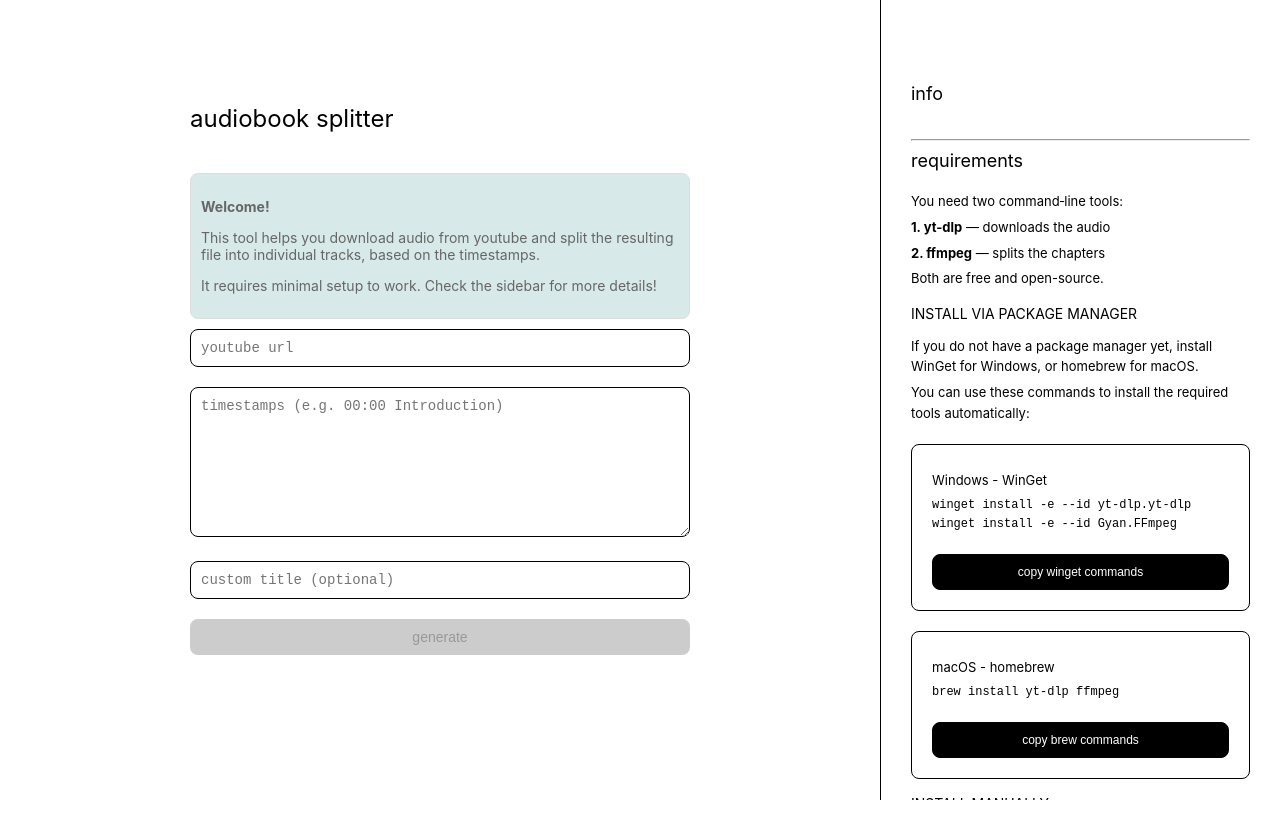
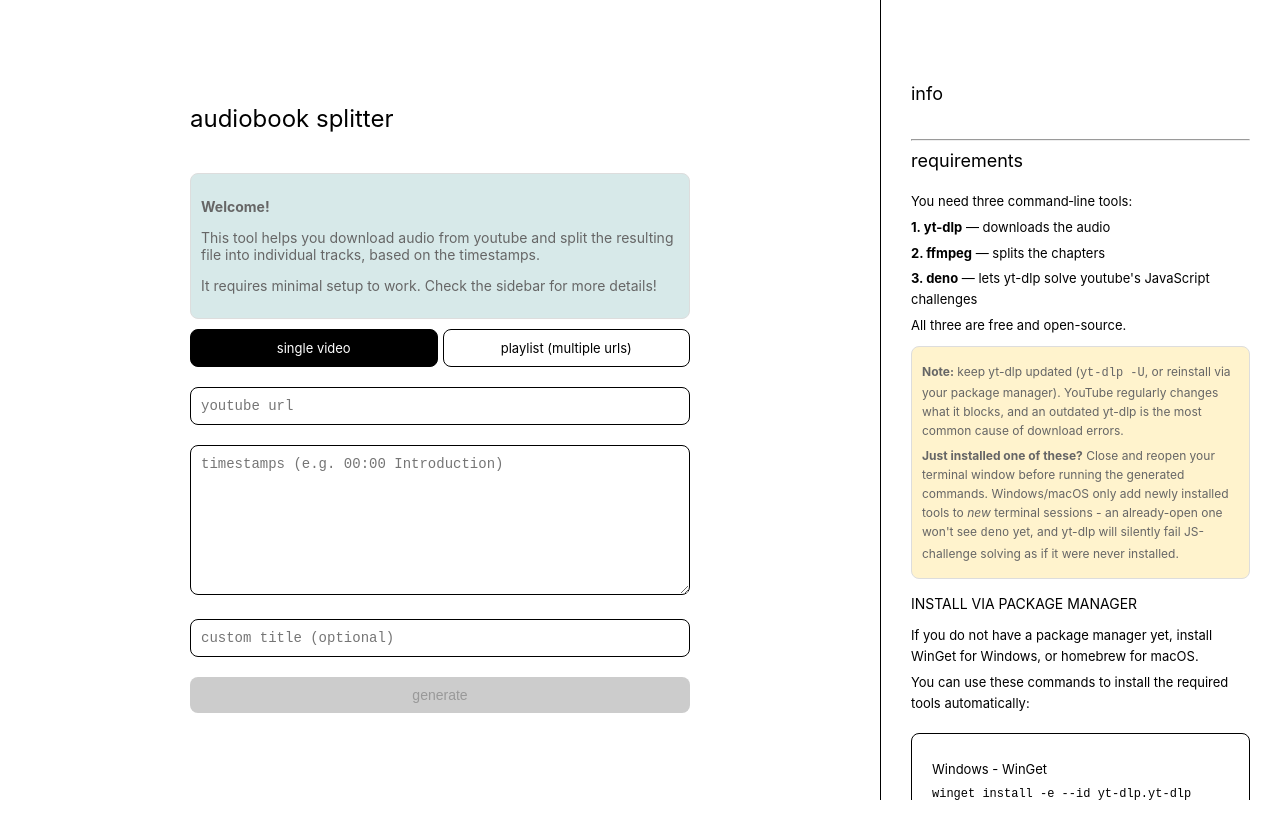
Before and after one commit to szekelyzol/audiobook-splitter, a Next.js app: page / in a window 1280 px wide. Both pictures are taken after a click on the heading "requirements". Shown: the top 838 px of the page. Built offline with nearby package versions, Linux system fonts and the light colour scheme.

Commit message:
Add support for multi-line input

```diff
--- a/components/Sidebar.tsx
+++ b/components/Sidebar.tsx
@@ -48,10 +48,15 @@ export const Sidebar = memo<SidebarProps>(({ openSection, onToggleSection }) =>
             <h2>requirements</h2>
           </summary>
           <div className={styles.sidebarSection}>
-            <p>You need two command‑line tools:</p>
+            <p>You need three command‑line tools:</p>
             <p><strong>1. yt-dlp</strong> — downloads the audio</p>
             <p><strong>2. ffmpeg</strong> — splits the chapters</p>
-            <p>Both are free and open-source.</p>
+            <p><strong>3. deno</strong> — lets yt-dlp solve youtube&apos;s JavaScript challenges</p>
+            <p>All three are free and open-source.</p>
+            <div className={styles.disclaimer}>
+              <p><strong>Note:</strong> keep yt-dlp updated (<code>yt-dlp -U</code>, or reinstall via your package manager). YouTube regularly changes what it blocks, and an outdated yt-dlp is the most common cause of download errors.</p>
+              <p><strong>Just installed one of these?</strong> Close and reopen your terminal window before running the generated commands. Windows/macOS only add newly installed tools to <em>new</em> terminal sessions - an already-open one won&apos;t see <code>deno</code> yet, and yt-dlp will silently fail JS-challenge solving as if it were never installed.</p>
+            </div>
 
             <h3>Install via package manager</h3>
             <p>If you do not have a package manager yet, install WinGet for Windows, or homebrew for macOS.</p>
@@ -83,6 +88,9 @@ export const Sidebar = memo<SidebarProps>(({ openSection, onToggleSection }) =>
             </a>
             <a href="https://ffmpeg.org/download.html" target="_blank" rel="noopener noreferrer">
               → ffmpeg downloads
+            </a>
+            <a href="https://github.com/denoland/deno/releases" target="_blank" rel="noopener noreferrer">
+              → deno downloads
             </a>
             <div className={styles.disclaimer}>
               <p>finding the right ffmpeg package can be a bit tricky. for windows, download the latest release build directly from here: <a href="https://www.gyan.dev/ffmpeg/builds/#release-builds" target="_blank" rel="noopener noreferrer"><strong>ffmpeg-release-essentials.zip</strong></a></p>
@@ -122,6 +130,11 @@ export const Sidebar = memo<SidebarProps>(({ openSection, onToggleSection }) =>
               <p><strong>Audio splitting only (no URL):</strong></p>
               <p>• Only generates commands for splitting. Use this if you want to split an audio file you already downloaded.</p>
               <p>• Creates a folder like <code>output_&lt;date-timestamp&gt;</code>, and tracks like <code>01_Chapter1.mp3</code></p>
+              <br />
+              <p><strong>Playlist mode (multiple urls, no chapters):</strong></p>
+              <p>• Switch to the <em>playlist</em> tab and paste one youtube url per line.</p>
+              <p>• Downloads each video as its own mp3, numbered in the order the urls were entered, into a folder like <code>playlist_&lt;date-timestamp&gt;</code>: <code>01 - Video Title.mp3</code>, <code>02 - Video Title.mp3</code>, etc.</p>
+              <p>• This mode does not split chapters — it just downloads a list of videos as a numbered mp3 playlist.</p>
             </div>
 
             <h3>timestamp examples</h3>
@@ -182,6 +195,14 @@ export const Sidebar = memo<SidebarProps>(({ openSection, onToggleSection }) =>
 
             <br />
 
+            <p><strong>&quot;HTTP Error 403: Forbidden&quot; or &quot;No supported JavaScript runtime&quot;:</strong></p>
+            <div className={styles.disclaimer}>
+              <p>Youtube periodically blocks whichever internal client yt-dlp defaults to. The generated commands add <code>--extractor-args &quot;youtube:player_client=mweb&quot;</code> to work around the current block, but this can stop working again as youtube changes its blocking rules.</p>
+              <p>If downloads start failing again: 1) make sure <code>deno</code> is installed, 2) update yt-dlp (<code>yt-dlp -U</code>), 3) if it still fails, try swapping <code>mweb</code> in the command for another client such as <code>tv_simply</code>, <code>ios</code>, or <code>web</code>.</p>
+            </div>
+
+            <br />
+
             <p>The tool cleans up your input to help you avoid some common issues:</p>
             <p>• missing chapter names or titles will automatically create <em>Untitled</em> files</p>
             <p>• leading numbers and patterns like &quot;1. &quot;, &quot;2: &quot;, &quot;3 - &quot; are removed </p>
--- /dev/null
+++ b/components/UrlListInput.tsx
@@ -0,0 +1,22 @@
+import { memo } from 'react';
+import styles from '../styles/Home.module.css';
+
+interface UrlListInputProps {
+  value: string;
+  onChange: (value: string) => void;
+}
+
+export const UrlListInput = memo<UrlListInputProps>(({ value, onChange }) => {
+  return (
+    <textarea
+      value={value}
+      onChange={(e) => onChange(e.target.value)}
+      placeholder={'youtube urls, one per line\nhttps://youtube.com/watch?v=...\nhttps://youtube.com/watch?v=...'}
+      rows={8}
+      className={styles.textareaBase}
+      aria-label="YouTube URL list"
+    />
+  );
+});
+
+UrlListInput.displayName = 'UrlListInput';
--- a/constants/commands.ts
+++ b/constants/commands.ts
@@ -1,4 +1,9 @@
 export const PACKAGE_MANAGERS = {
-  WIN_WINGET: 'winget install -e --id yt-dlp.yt-dlp\nwinget install -e --id Gyan.FFmpeg',
-  MAC_BREW: 'brew install yt-dlp ffmpeg'
+  WIN_WINGET: 'winget install -e --id yt-dlp.yt-dlp\nwinget install -e --id Gyan.FFmpeg\nwinget install -e --id DenoLand.Deno',
+  MAC_BREW: 'brew install yt-dlp ffmpeg deno'
 } as const;
+
+// YouTube currently blocks yt-dlp's default player client (android_vr) with HTTP 403.
+// mweb works without requiring a PO token. This rotates over time as YouTube changes
+// what it blocks - see https://github.com/yt-dlp/yt-dlp/wiki/PO-Token-Guide for updates.
+export const YT_DLP_CLIENT_ARGS = '--extractor-args "youtube:player_client=mweb"';
--- /dev/null
+++ b/hooks/useBatchCommandGenerator.ts
@@ -0,0 +1,23 @@
+import { useCallback } from 'react';
+import { YT_DLP_CLIENT_ARGS } from '../constants/commands';
+
+export function useBatchCommandGenerator() {
+  const generateBatchCommands = useCallback((urls: string[]): string[] => {
+    if (urls.length === 0) return [];
+
+    const timestamp = new Date().toISOString().replace(/[-:]/g, '').split('.')[0];
+    const folder = `playlist_${timestamp}`;
+    const urlArgs = urls.map(url => `"${url}"`).join(' ');
+
+    return [
+      `# Download ${urls.length} video(s) as a numbered mp3 playlist`,
+      '# Step 1: Make output folder',
+      `mkdir "${folder}"`,
+      '',
+      '# Step 2: Download each URL, numbered in the order they were entered',
+      `yt-dlp -x --audio-format mp3 ${YT_DLP_CLIENT_ARGS} -o "${folder}/%(autonumber)02d - %(title).100s.%(ext)s" --autonumber-start 1 ${urlArgs}`,
+    ];
+  }, []);
+
+  return { generateBatchCommands };
+}
--- a/hooks/useCommandGenerator.ts
+++ b/hooks/useCommandGenerator.ts
@@ -1,5 +1,6 @@
 import { useCallback } from 'react';
 import { sanitizeFilename } from '../utils/filename';
+import { YT_DLP_CLIENT_ARGS } from '../constants/commands';
 import type { Chapter } from '../types/chapter';
 
 export function useCommandGenerator() {
@@ -41,10 +42,10 @@ export function useCommandGenerator() {
     if (url && chapters.length === 0) {
       commands.push('# Download full audio as single file');
       if (useCustomTitle) {
-        commands.push(`yt-dlp -x --audio-format mp3 -o "${sanitizedTitle}.%(ext)s" "${url}"`);
+        commands.push(`yt-dlp -x --audio-format mp3 ${YT_DLP_CLIENT_ARGS} -o "${sanitizedTitle}.%(ext)s" "${url}"`);
       } else {
         // keep original title (truncated to 100 chars) for convenience
-        commands.push(`yt-dlp -x --audio-format mp3 -o "%(title).100s.%(ext)s" "${url}"`);
+        commands.push(`yt-dlp -x --audio-format mp3 ${YT_DLP_CLIENT_ARGS} -o "%(title).100s.%(ext)s" "${url}"`);
       }
       return commands;
     }
@@ -54,7 +55,7 @@ export function useCommandGenerator() {
     commands.push('# Step 1: Download audio from source');
 
     if (useCustomTitle) {
-      commands.push(`yt-dlp -x --audio-format mp3 -o "${sanitizedTitle}.%(ext)s" "${url}"`);
+      commands.push(`yt-dlp -x --audio-format mp3 ${YT_DLP_CLIENT_ARGS} -o "${sanitizedTitle}.%(ext)s" "${url}"`);
       commands.push('');
       commands.push('# Step 2: Make output folder');
       const folder = `${sanitizedTitle}_${timestamp}`;
@@ -72,7 +73,7 @@ export function useCommandGenerator() {
         commands.push(cmd);
       });
     } else {
-      commands.push(`yt-dlp -x --audio-format mp3 -o "full_audio.%(ext)s" "${url}"`);
+      commands.push(`yt-dlp -x --audio-format mp3 ${YT_DLP_CLIENT_ARGS} -o "full_audio.%(ext)s" "${url}"`);
       commands.push('');
       commands.push('# Step 2: Make output folder');
       const folder = `output_${timestamp}`;
--- /dev/null
+++ b/hooks/useUrlListParser.ts
@@ -0,0 +1,32 @@
+import { useCallback } from 'react';
+import { isValidYouTubeUrl, normalizeYouTubeUrl } from '../utils/youtube';
+
+export interface ParsedUrlList {
+  validUrls: string[];
+  invalidLines: string[];
+}
+
+// Strips leading list markers users often paste along with a list of links,
+// e.g. "- ", "* ", "• ", "1. ", "2) " — so a bare marker line (no URL after it) becomes empty and is dropped.
+const LIST_MARKER_RE = /^[\s]*(?:[-*•‣▪·>]+|\d+[.):])\s*/;
+const stripListMarker = (line: string): string => line.replace(LIST_MARKER_RE, '').trim();
+
+export function useUrlListParser() {
+  const parseUrlList = useCallback((input: string): ParsedUrlList => {
+    const lines = input.split('\n').map(line => stripListMarker(line)).filter(line => line !== '');
+    const validUrls: string[] = [];
+    const invalidLines: string[] = [];
+
+    for (const line of lines) {
+      if (isValidYouTubeUrl(line)) {
+        validUrls.push(normalizeYouTubeUrl(line));
+      } else {
+        invalidLines.push(line);
+      }
+    }
+
+    return { validUrls, invalidLines };
+  }, []);
+
+  return { parseUrlList };
+}
--- a/pages/index.tsx
+++ b/pages/index.tsx
@@ -2,19 +2,26 @@ import { useState, useMemo, useEffect } from 'react';
 import styles from '../styles/Home.module.css';
 import { useTimestampParser } from '../hooks/useTimestampParser';
 import { useCommandGenerator } from '../hooks/useCommandGenerator';
+import { useBatchCommandGenerator } from '../hooks/useBatchCommandGenerator';
+import { useUrlListParser } from '../hooks/useUrlListParser';
 import { useDebounce } from '../hooks/useDebounce';
 import { isValidYouTubeUrl, normalizeYouTubeUrl } from '../utils/youtube';
 import { UrlInput } from '../components/UrlInput';
+import { UrlListInput } from '../components/UrlListInput';
 import { TimestampInput } from '../components/TimestampInput';
 import { StatusMessages, Status } from '../components/StatusMessages';
 import { CommandOutput } from '../components/CommandOutput';
 import { Sidebar } from '../components/Sidebar';
 import type { AccordionSection } from '../types/ui';
 
+type Mode = 'single' | 'playlist';
+
 export default function Home() {
+  const [mode, setMode] = useState<Mode>('single');
   const [sourceUrl, setSourceUrl] = useState('');
   const [timestampInput, setTimestampInput] = useState('');
   const [titleInput, setTitleInput] = useState('');
+  const [urlListInput, setUrlListInput] = useState('');
   const [generatedCommands, setGeneratedCommands] = useState<string[]>([]);
   const [openSection, setOpenSection] = useState<AccordionSection>(null);
   const [status, setStatus] = useState<Status>(null);
@@ -25,6 +32,8 @@ export default function Home() {
   // Hooks
   const { parseTimestamps } = useTimestampParser();
   const { generateCommands: createCommands } = useCommandGenerator();
+  const { generateBatchCommands } = useBatchCommandGenerator();
+  const { parseUrlList } = useUrlListParser();
 
   // URL
   const isValidUrl = useMemo(() => (debouncedUrl ? isValidYouTubeUrl(debouncedUrl) : false), [debouncedUrl]);
@@ -35,8 +44,19 @@ export default function Home() {
   const timestampProvided = useMemo(() => timestampInput.trim().length > 0, [timestampInput]);
   const hasTimestamps = useMemo(() => timestampProvided && parsedChapters.length > 0, [timestampProvided, parsedChapters.length]);
 
+  // Playlist mode: list of URLs
+  const { validUrls, invalidLines } = useMemo(() => parseUrlList(urlListInput), [urlListInput, parseUrlList]);
+
   // Centralized status messages
   useEffect(() => {
+    if (mode === 'playlist') {
+      if (!urlListInput.trim()) { setStatus(null); return; }
+      if (validUrls.length === 0) { setStatus({ type: 'error', text: '⚠ no valid youtube urls found' }); return; }
+      if (invalidLines.length > 0) { setStatus({ type: 'error', text: `⚠ ${invalidLines.length} invalid url(s) found - ${validUrls.length} valid` }); return; }
+      setStatus({ type: 'success', text: `found ${validUrls.length} url(s)` });
+      return;
+    }
+
     // 1) invalid URL
     if (sourceUrl && !isValidUrl) {
       setStatus({ type: 'error', text: '⚠ invalid youtube url format' });
@@ -69,12 +89,17 @@ export default function Home() {
 
     // default: no message
     setStatus(null);
-  }, [sourceUrl, isValidUrl, timestampProvided, hasTimestamps, parsedChapters.length]);
+  }, [mode, urlListInput, validUrls.length, invalidLines.length, sourceUrl, isValidUrl, timestampProvided, hasTimestamps, parsedChapters.length]);
 
   // UI helpers
   const toggleSection = (key: AccordionSection) => setOpenSection(prev => (prev === key ? null : key));
 
   const handleGenerateCommands = () => {
+    if (mode === 'playlist') {
+      setGeneratedCommands(generateBatchCommands(validUrls));
+      return;
+    }
+
     const urlProvided = normalizedUrl.length > 0;
     if (urlProvided && !isValidUrl) return;
 
@@ -89,8 +114,13 @@ export default function Home() {
 
   const handleReset = () => { setGeneratedCommands([]); };
 
+  const handleModeChange = (next: Mode) => {
+    setMode(next);
+    setGeneratedCommands([]);
+  };
+
   // Enable when: (a) URL is valid (download-only or download+split), or (b) no URL and we have valid timestamps (split-only)
-  const canGenerate = sourceUrl ? isValidUrl : hasTimestamps;
+  const canGenerate = mode === 'playlist' ? validUrls.length > 0 : (sourceUrl ? isValidUrl : hasTimestamps);
 
   return (
     <div className={styles.container}>
@@ -103,6 +133,29 @@ export default function Home() {
           <p>It requires minimal setup to work. Check the sidebar for more details!</p>
         </div>
 
+        <div className={styles.modeToggle} role="tablist" aria-label="Mode">
+          <button
+            type="button"
+            role="tab"
+            aria-selected={mode === 'single'}
+            onClick={() => handleModeChange('single')}
+            className={mode === 'single' ? styles.modeButtonActive : styles.modeButton}
+          >
+            single video
+          </button>
+          <button
+            type="button"
+            role="tab"
+            aria-selected={mode === 'playlist'}
+            onClick={() => handleModeChange('playlist')}
+            className={mode === 'playlist' ? styles.modeButtonActive : styles.modeButton}
+          >
+            playlist (multiple urls)
+          </button>
+        </div>
+
+        {mode === 'single' ? (
+          <>
             <UrlInput value={sourceUrl} onChange={setSourceUrl} />
             <TimestampInput value={timestampInput} onChange={setTimestampInput} />
 
@@ -114,6 +167,10 @@ export default function Home() {
               className={styles.inputBase}
               aria-label="Custom Title"
             />
+          </>
+        ) : (
+          <UrlListInput value={urlListInput} onChange={setUrlListInput} />
+        )}
 
         <button onClick={handleGenerateCommands} disabled={!canGenerate} className={styles.generateButton} aria-disabled={!canGenerate}>
           generate
--- a/styles/Home.module.css
+++ b/styles/Home.module.css
@@ -83,6 +83,40 @@
 .textareaBase {
   resize: vertical;
   min-height: 120px;
+}
+
+/* Mode Toggle */
+.modeToggle {
+  display: flex;
+  gap: var(--spacing-xs);
+  margin-bottom: var(--spacing-md);
+}
+
+.modeButton,
+.modeButtonActive {
+  flex: 1;
+  border-radius: var(--border-radius);
+  border: 1px solid var(--border-color);
+  cursor: pointer;
+  font-size: var(--font-size-sm);
+  padding: var(--spacing-sm);
+  text-transform: lowercase;
+  font-family: var(--font-family-base);
+  transition: background-color 0.2s ease;
+}
+
+.modeButton {
+  background: var(--background-color);
+  color: var(--primary-color);
+}
+
+.modeButton:hover {
+  background: var(--info-bg);
+}
+
+.modeButtonActive {
+  background: var(--primary-color);
+  color: var(--background-color);
 }
 
 /* Base Button Styles */
```
Also changed, not shown: 1 other file (tests, documents, lock files or other folders). Lines whose indentation alone changed are shown as unchanged.
